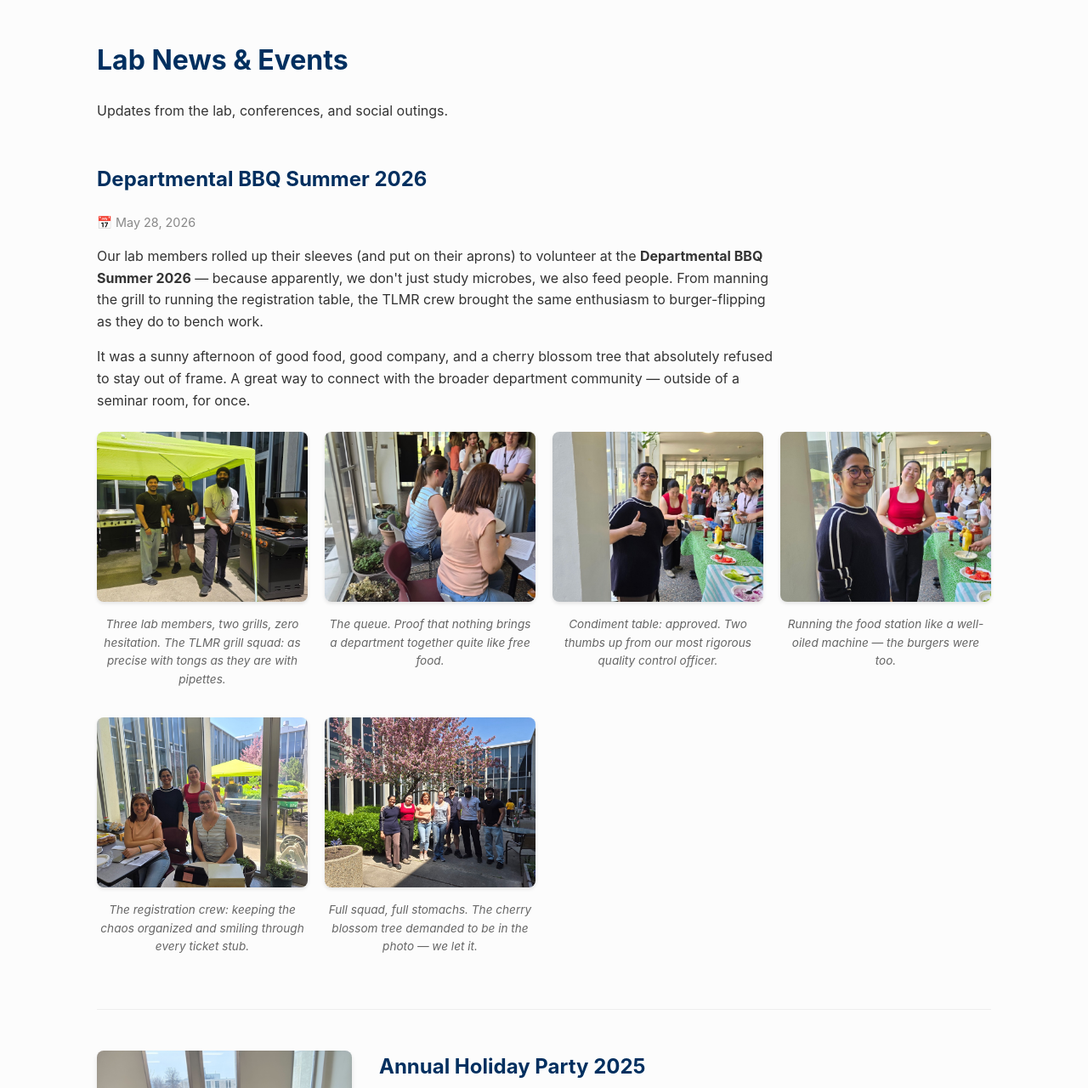
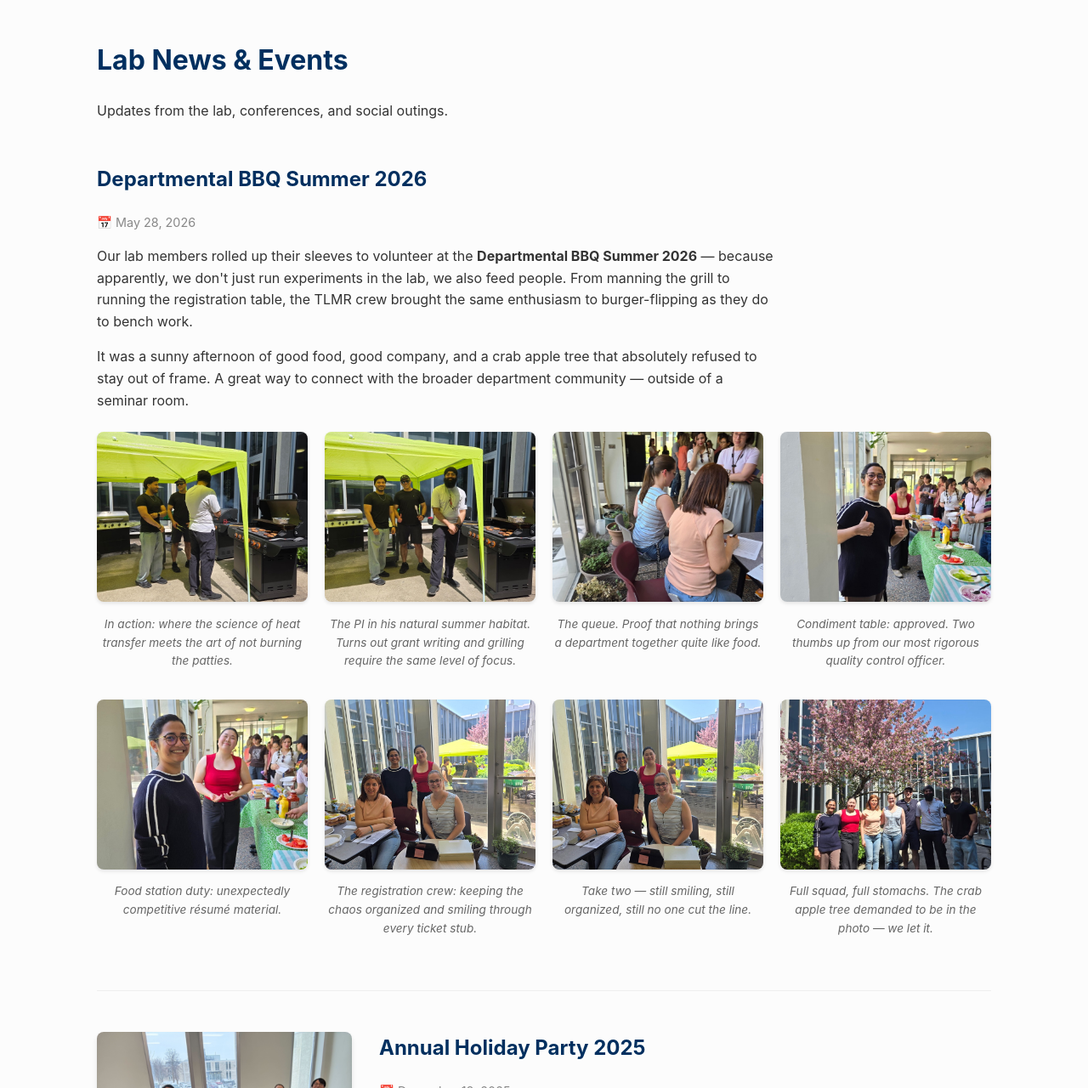
Before and after one commit to TLMicrobiomeLab/tlmicrobiomelab.github.io, a Jekyll site: the page built from events.md, in a window 1280 px wide and 1400 px high, cut to the strip 120-1400 px from the top of the window. Shown: the whole strip at 85% size. Built offline with Jekyll 4.4.1, drawn with Linux system fonts in a browser that asks for light colours.

Commit message:
Add files via upload

```diff
--- a/events.md
+++ b/events.md
@@ -15,19 +15,27 @@ permalink: /events/
     <p style="color: #888; font-size: 0.9rem; margin-bottom: 1rem;">📅 May 28, 2026</p>
 
     <p style="max-width: 800px;">
-        Our lab members rolled up their sleeves (and put on their aprons) to volunteer at the <strong>Departmental BBQ Summer 2026</strong> — because apparently, we don't just study microbes, we also feed people. From manning the grill to running the registration table, the TLMR crew brought the same enthusiasm to burger-flipping as they do to bench work.
+        Our lab members rolled up their sleeves to volunteer at the <strong>Departmental BBQ Summer 2026</strong> — because apparently, we don't just run experiments in the lab, we also feed people. From manning the grill to running the registration table, the TLMR crew brought the same enthusiasm to burger-flipping as they do to bench work.
     </p>
     <p style="max-width: 800px;">
-        It was a sunny afternoon of good food, good company, and a cherry blossom tree that absolutely refused to stay out of frame. A great way to connect with the broader department community — outside of a seminar room, for once.
+        It was a sunny afternoon of good food, good company, and a crab apple tree that absolutely refused to stay out of frame. A great way to connect with the broader department community — outside of a seminar room.
     </p>
 
-    <div style="display: grid; grid-template-columns: repeat(auto-fit, minmax(220px, 1fr)); gap: 20px; margin-top: 1.5rem;">
+    <div style="display: grid; grid-template-columns: repeat(4, 1fr); gap: 20px; margin-top: 1.5rem;">
+
+        <div>
+            <img src="{{ '/images/bbq2026/20260527_121613.jpg' | relative_url }}" alt="Lab grill crew in action"
+                 style="width: 100%; height: 200px; object-fit: cover; border-radius: 8px; box-shadow: 0 2px 4px rgba(0,0,0,0.1);">
+            <p style="font-size: 0.85rem; color: #666; text-align: center; margin-top: 8px; font-style: italic;">
+                In action: where the science of heat transfer meets the art of not burning the patties.
+            </p>
+        </div>
 
         <div>
             <img src="{{ '/images/bbq2026/20260527_121616.jpg' | relative_url }}" alt="Lab grill crew"
                  style="width: 100%; height: 200px; object-fit: cover; border-radius: 8px; box-shadow: 0 2px 4px rgba(0,0,0,0.1);">
             <p style="font-size: 0.85rem; color: #666; text-align: center; margin-top: 8px; font-style: italic;">
-                Three lab members, two grills, zero hesitation. The TLMR grill squad: as precise with tongs as they are with pipettes.
+                The PI in his natural summer habitat. Turns out grant writing and grilling require the same level of focus.
             </p>
         </div>
 
@@ -35,7 +43,7 @@ permalink: /events/
             <img src="{{ '/images/bbq2026/20260527_121631.jpg' | relative_url }}" alt="Guests lining up for food"
                  style="width: 100%; height: 200px; object-fit: cover; border-radius: 8px; box-shadow: 0 2px 4px rgba(0,0,0,0.1);">
             <p style="font-size: 0.85rem; color: #666; text-align: center; margin-top: 8px; font-style: italic;">
-                The queue. Proof that nothing brings a department together quite like free food.
+                The queue. Proof that nothing brings a department together quite like food.
             </p>
         </div>
 
@@ -51,7 +59,15 @@ permalink: /events/
             <img src="{{ '/images/bbq2026/20260527_121801.jpg' | relative_url }}" alt="Lab members at food station"
                  style="width: 100%; height: 200px; object-fit: cover; border-radius: 8px; box-shadow: 0 2px 4px rgba(0,0,0,0.1);">
             <p style="font-size: 0.85rem; color: #666; text-align: center; margin-top: 8px; font-style: italic;">
-                Running the food station like a well-oiled machine — the burgers were too.
+                Food station duty: unexpectedly competitive résumé material.
+            </p>
+        </div>
+
+        <div>
+            <img src="{{ '/images/bbq2026/20260527_124255.jpg' | relative_url }}" alt="Lab members at registration table"
+                 style="width: 100%; height: 200px; object-fit: cover; border-radius: 8px; box-shadow: 0 2px 4px rgba(0,0,0,0.1);">
+            <p style="font-size: 0.85rem; color: #666; text-align: center; margin-top: 8px; font-style: italic;">
+                The registration crew: keeping the chaos organized and smiling through every ticket stub.
             </p>
         </div>
 
@@ -59,15 +75,15 @@ permalink: /events/
             <img src="{{ '/images/bbq2026/20260527_124256.jpg' | relative_url }}" alt="Lab members at registration table"
                  style="width: 100%; height: 200px; object-fit: cover; border-radius: 8px; box-shadow: 0 2px 4px rgba(0,0,0,0.1);">
             <p style="font-size: 0.85rem; color: #666; text-align: center; margin-top: 8px; font-style: italic;">
-                The registration crew: keeping the chaos organized and smiling through every ticket stub.
+                Take two — still smiling, still organized, still no one cut the line.
             </p>
         </div>
 
         <div>
-            <img src="{{ '/images/bbq2026/20260527_133150.jpg' | relative_url }}" alt="TLMR group photo"
+            <img src="{{ '/images/bbq2026/20260527_133146.jpg' | relative_url }}" alt="TLMR group photo"
                  style="width: 100%; height: 200px; object-fit: cover; border-radius: 8px; box-shadow: 0 2px 4px rgba(0,0,0,0.1);">
             <p style="font-size: 0.85rem; color: #666; text-align: center; margin-top: 8px; font-style: italic;">
-                Full squad, full stomachs. The cherry blossom tree demanded to be in the photo — we let it.
+                Full squad, full stomachs. The crab apple tree demanded to be in the photo — we let it.
             </p>
         </div>
 
```
